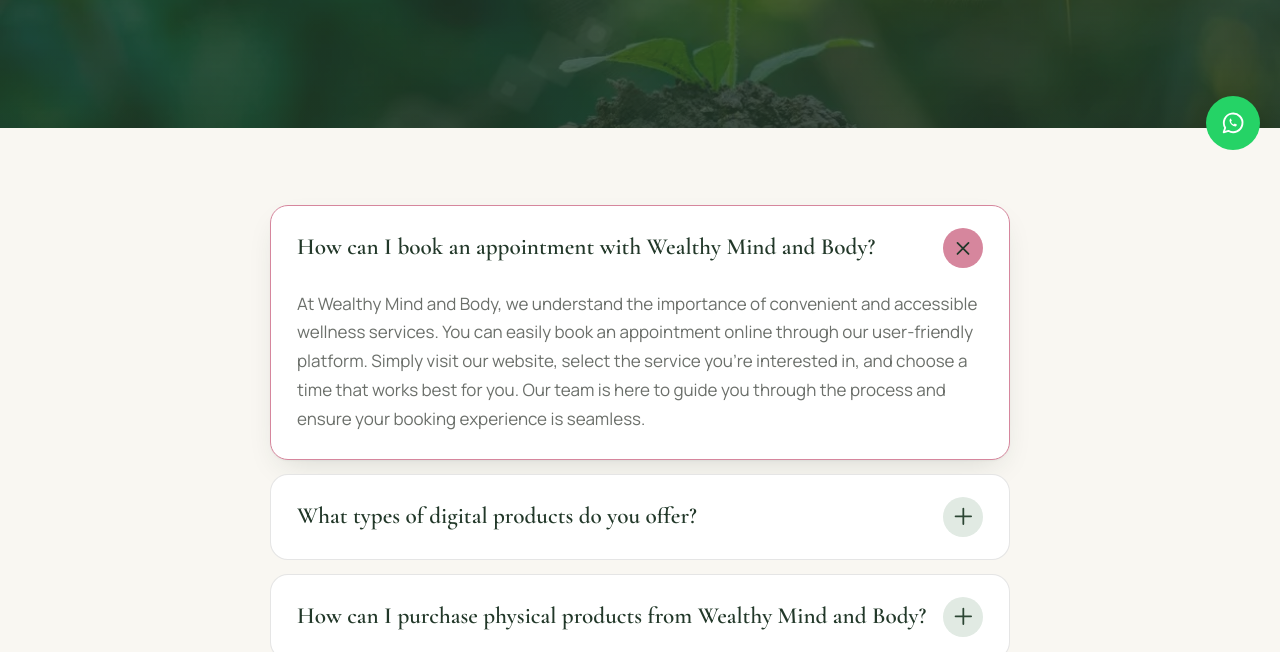
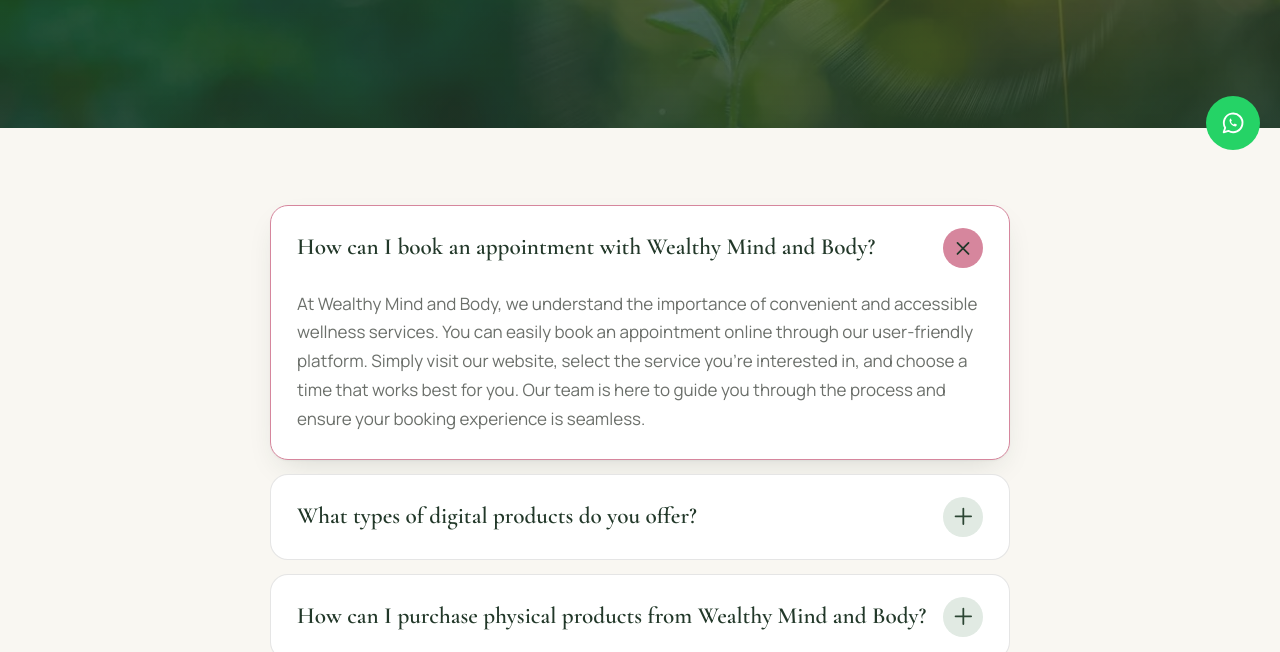
Before and after one commit to Dev0ps-techs/wealthy-mind-and-body, a website: page docs/faq/index.html in a window 1280 px wide. Shown: the part 630-1282 px from the top of the page. Drawn offline with nearby package versions, Linux system fonts and the light colour scheme.

Commit message:
Page banners: keep heads in frame
Co-Authored-By: Claude Opus 5.5 <noreply@anthropic.com>
Claude-Session: https://claude.ai/code/session_01MwePFHf5Jmexvj3N7JRVUk

```diff
--- a/docs/assets/css/style.css
+++ b/docs/assets/css/style.css
@@ -1128,3 +1128,6 @@ html.is-loading, html.is-loading body { overflow: hidden; }
 .community__img img { width: 100%; height: auto; min-height: 0; max-height: none; object-fit: initial; }
 .community__body { border-radius: calc(var(--radius) + 8px); background: linear-gradient(150deg, #3a5642 0%, #2c4634 55%, #223829 100%); box-shadow: 0 24px 50px -26px rgba(34, 56, 41, .8); }
 @media (max-width: 900px) { .community__card { grid-template-columns: 1fr; } .community__img img { max-height: none; } }
+/* Page banners: keep heads in frame */
+.page-hero__bg { inset: 0 0 -12% 0; }
+.page-hero__bg img { object-position: 50% 12%; }
--- a/src/assets/css/style.css
+++ b/src/assets/css/style.css
@@ -1128,3 +1128,6 @@ html.is-loading, html.is-loading body { overflow: hidden; }
 .community__img img { width: 100%; height: auto; min-height: 0; max-height: none; object-fit: initial; }
 .community__body { border-radius: calc(var(--radius) + 8px); background: linear-gradient(150deg, #3a5642 0%, #2c4634 55%, #223829 100%); box-shadow: 0 24px 50px -26px rgba(34, 56, 41, .8); }
 @media (max-width: 900px) { .community__card { grid-template-columns: 1fr; } .community__img img { max-height: none; } }
+/* Page banners: keep heads in frame */
+.page-hero__bg { inset: 0 0 -12% 0; }
+.page-hero__bg img { object-position: 50% 12%; }
```
